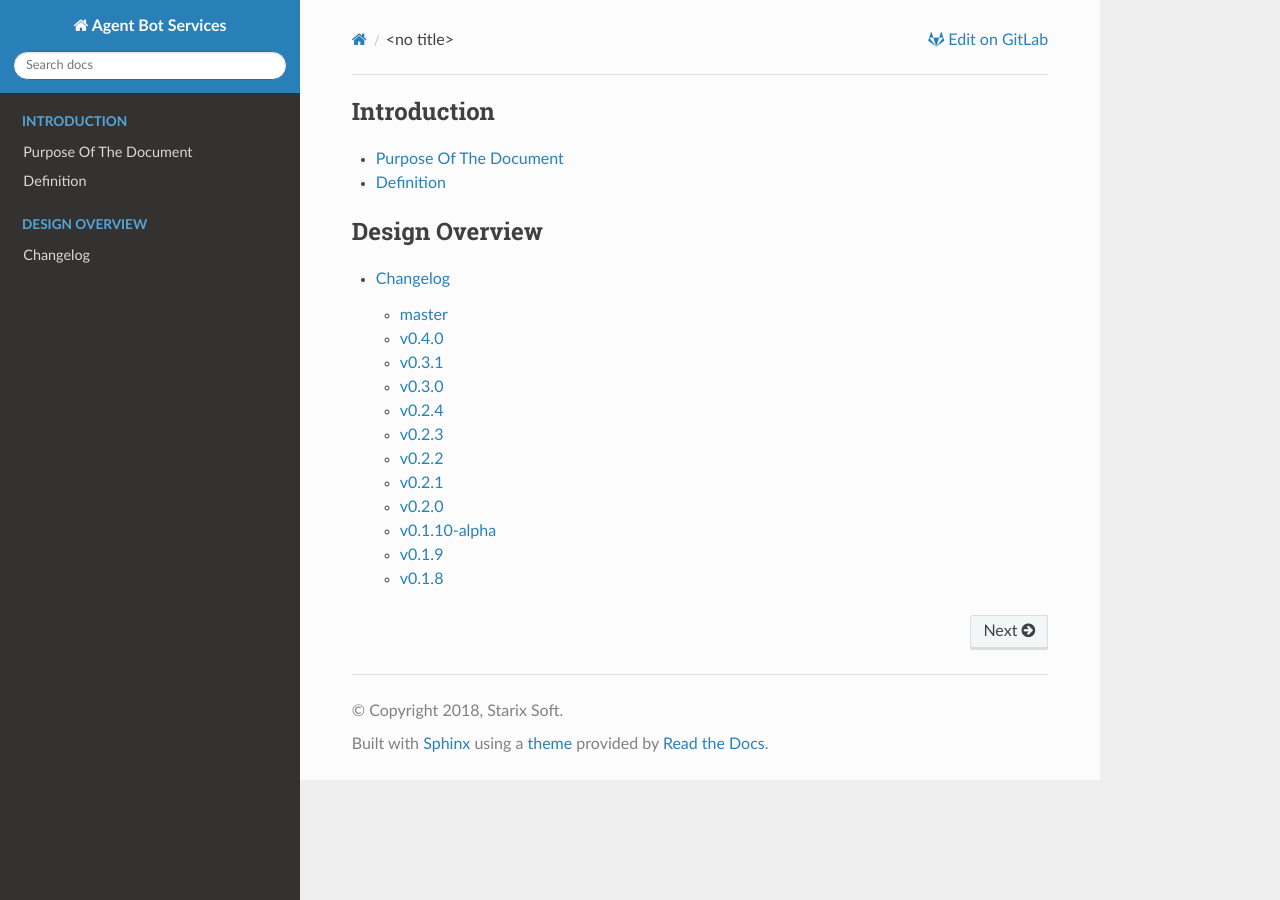
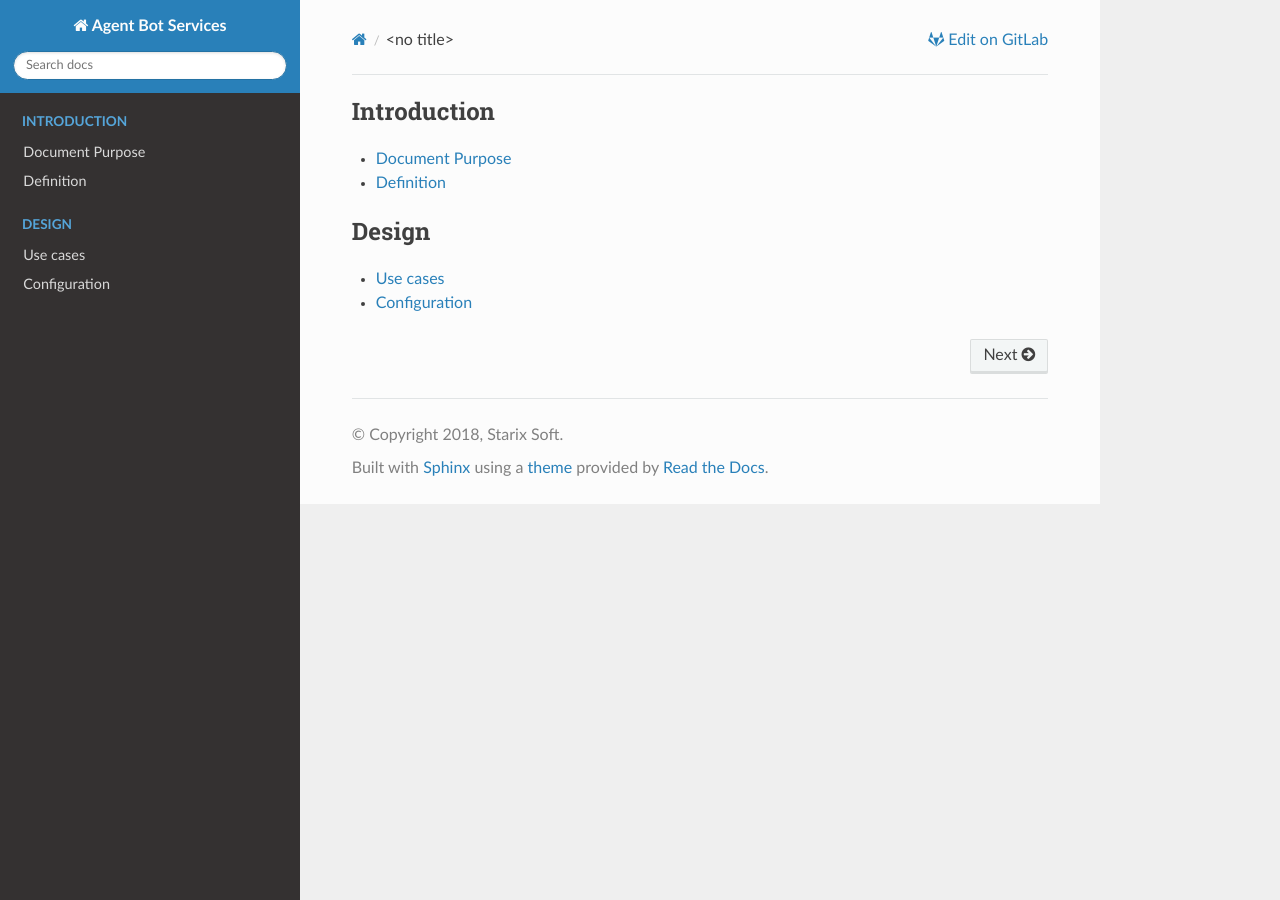
Before and after one commit to starixvn/rome_chatbot_chatbot-api, a Sphinx documentation site: the page built from docs/index.rst, in a window 1280 px wide. Built offline with Sphinx 7.4.7 and the Read the Docs theme 2.0.0, drawn with Linux system fonts in a browser that asks for light colours; pages that are not in the unit, such as notebooks, are missing from menus.

Commit message:
0000 add changelog, modify index

```diff
--- a/docs/changelog.rst
+++ b/docs/changelog.rst
@@ -1,4 +1,3 @@
-
 *********
 Changelog
 *********
--- /dev/null
+++ b/docs/conf.rst
@@ -0,0 +1,3 @@
+*************
+Configuration
+*************
--- a/docs/index.rst
+++ b/docs/index.rst
@@ -8,14 +8,14 @@
    :maxdepth: 2
 
    purpose
+   Document Purpose
    definition
+   Term of definition
 
 
 .. toctree::
-   :caption: Design Overview
+   :caption: Design
    :maxdepth: 2
 
-   usecases
-   configuring
-
-   changelog
+   uc
+   conf
--- a/docs/purpose.rst
+++ b/docs/purpose.rst
@@ -1,3 +1,3 @@
 *************
-Purpose Of The Document
+Document Purpose
 *************
--- /dev/null
+++ b/docs/uc.rst
@@ -0,0 +1,3 @@
+*************
+Use cases
+*************
```
